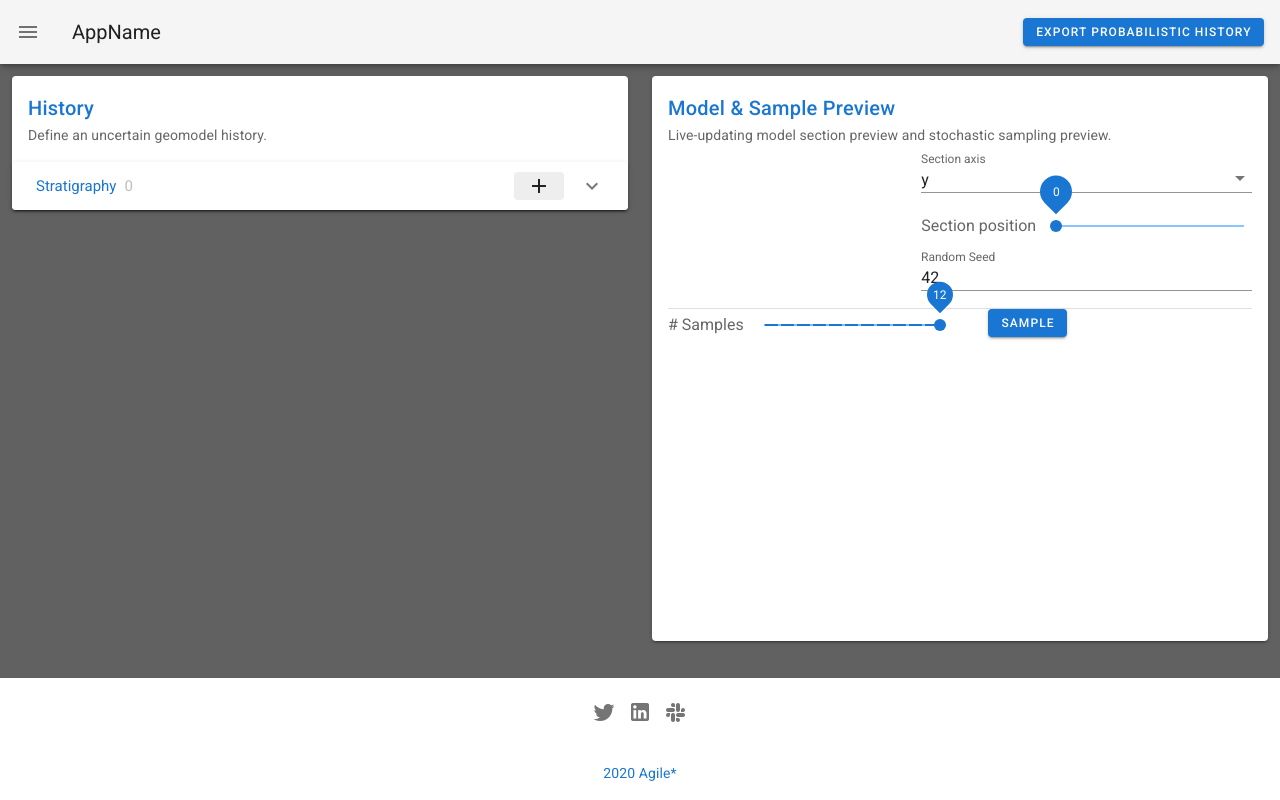
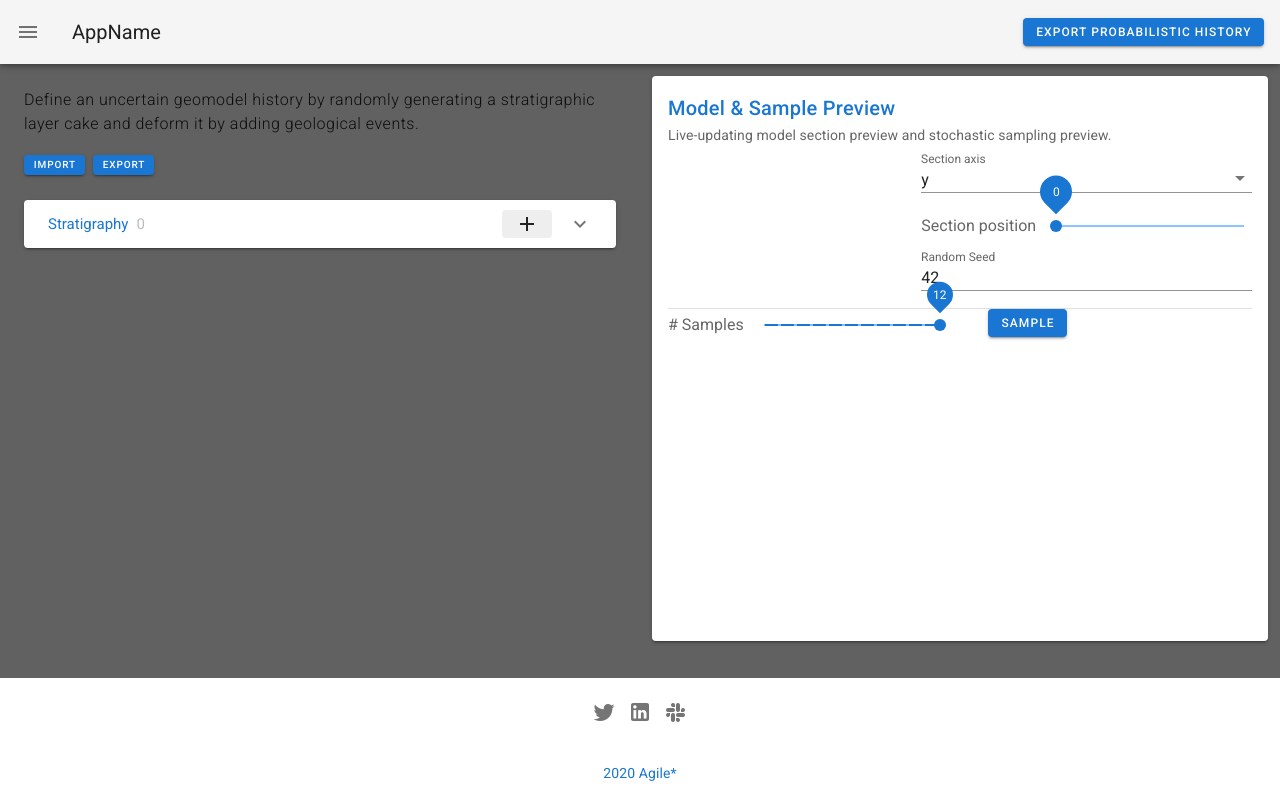
Before and after one commit to agilescientific/modelr2, a Vue app: page /#/model in a window 1280 px wide. Built offline with nearby package versions, Linux system fonts and the light colour scheme.

Commit message:
Design refactoring 2

```diff
--- a/src/components/History.vue
+++ b/src/components/History.vue
@@ -1,6 +1,11 @@
 <template>
-  <div>
-    <v-card class="mx-auto">
+  <v-container>
+    <p class="font-weight-light text-body-1">
+      Define an uncertain geomodel history by randomly generating a stratigraphic layer cake
+      and deform it by adding geological events.
+    </p>
+   <v-btn x-small color="primary" class="mr-2" @click="historyToClipboard()">Import</v-btn>
+   <v-btn x-small color="primary" @click="historyToClipboard()">Export</v-btn>
 <!--      <v-card-title class="primary&#45;&#45;text">-->
 <!--        Model settings-->
 <!--      </v-card-title>-->
@@ -19,10 +24,20 @@
 <!--          <v-col cols="2"><v-text-field dense class="extent" v-model="extent[5]" label="Z" type="number"></v-text-field></v-col>-->
 <!--        </v-row>-->
 <!--      </v-card-text>-->
-      <v-card-title class="primary--text">
-        History
-      </v-card-title>
-      <v-card-subtitle>Define an uncertain geomodel history.</v-card-subtitle>
+    <v-snackbar v-model="snackbar">
+      Model copied to clipboard.
+      <template v-slot:action="{ attrs }">
+        <v-btn
+            color="pink"
+            text
+            v-bind="attrs"
+            @click="snackbar = false"
+        >
+          Close
+        </v-btn>
+      </template>
+    </v-snackbar>
+    <v-container></v-container>
     <v-expansion-panels :multiple="true" :hover="true">
       <v-expansion-panel v-for="(_, eventIndex) in history" :key="eventIndex">
         <Event :eventIndex="eventIndex" />
@@ -30,9 +45,7 @@
         <AddEvent :eventIndex="eventIndex" />
       </v-expansion-panel>
     </v-expansion-panels>
-    </v-card>
-
-  </div>
+  </v-container>
 </template>
 
 <script>
@@ -61,6 +74,24 @@ export default {
         this.$store.dispatch('preview/updatePreview')
       }
     }
+  },
+  data: () => ({
+    drawer: false,
+    snackbar: false,
+  }),
+  methods: {
+    getHistory: function() {
+      return JSON.stringify(this.$store.state.history.events, null, 4)
+    },
+    historyToClipboard: function() {
+      let dummy = document.createElement("textarea");
+      document.body.appendChild(dummy);
+      dummy.value = this.getHistory();
+      dummy.select();
+      document.execCommand("copy");
+      document.body.removeChild(dummy);
+      this.snackbar = true;
+    }
   }
 
 
@@ -68,7 +99,7 @@ export default {
 </script>
 
 <style scoped>
-.extent {
-  margin: 0;
+.textbox {
+
 }
 </style>
```
Lines whose indentation alone changed are shown as unchanged.
